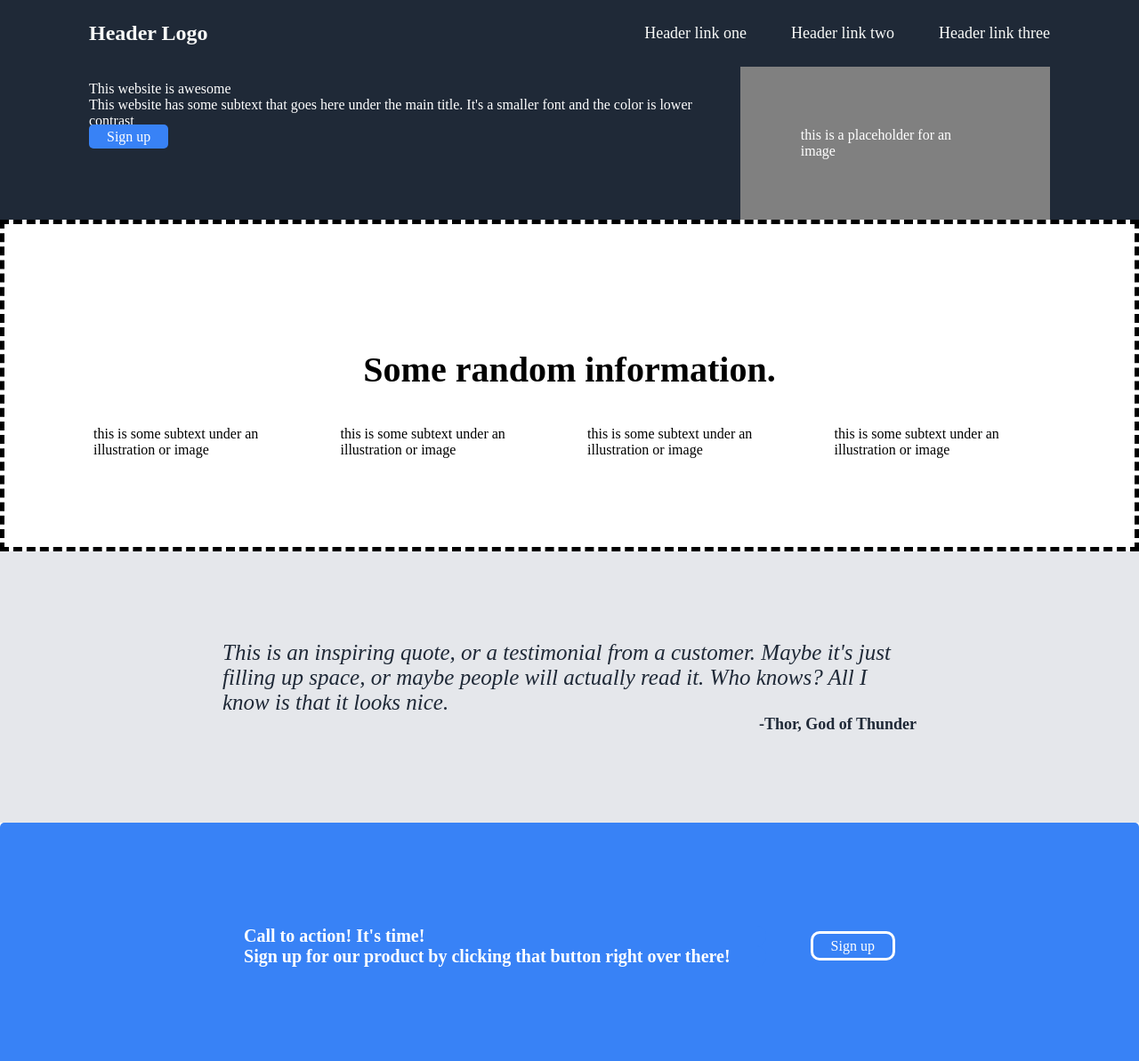
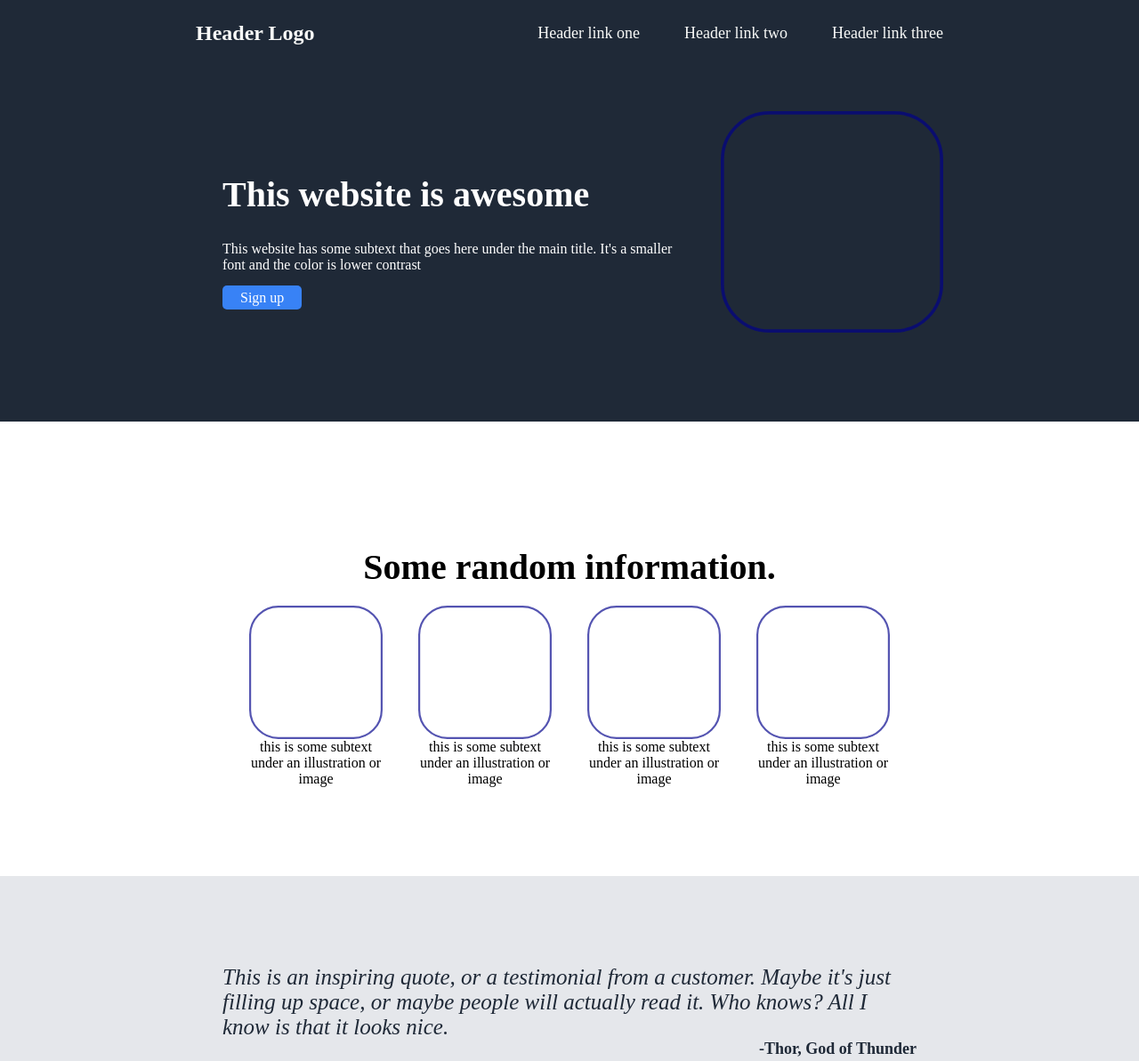
Before and after one commit to Eli8375/odin-landing-page, a plain HTML site: page index.html in a window 1280 px wide. Shown: the top 1193 px of the page at 89% size. Drawn offline with Linux system fonts and the light colour scheme.

Commit message:
image added, code cleaned slightly, site similar now

```diff
--- a/index.html
+++ b/index.html
@@ -10,6 +10,7 @@
     <body>
         <div class="article">
             <div class="header">
+                <nav class="nav">
                     <ul class="left-links">
                         <li class="header-link">Header Logo</li>
                     </ul>
@@ -18,23 +19,36 @@
                         <li class="header-link">Header link two</li>
                         <li class="header-link">Header link three</li>
                     </ul>
-            </div>
-            <div class="main-content">
+                </nav>
                 <div class="body-top">
                     <ul class="body-top-left">
-                        <li class="body-top-item">This website is awesome</li>
+                        <p class="body-top-item">This website is awesome</p>
                         <li class="body-top-item">This website has some subtext that goes here under the main title. It's a smaller font and the color is lower contrast</li>
                         <li class="button"><a href="###">Sign up</a></li>
                     </ul>
-                        <li class="body-top-right">this is a placeholder for an image</li>
+                    <img src="./img/border-box.svg" alt="border-box">
                 </div>
+            </div>
+            <div class="main-content">
                 <div class="body-middle-1">
-                    <p class="body-middle-1-title">Some random information.</p>
+                    <p>Some random information.</p>
                         <div class="body-middle-1-box-group">
-                            <li class="box">this is some subtext under an illustration or image</li>
-                            <li class="box">this is some subtext under an illustration or image</li>
-                            <li class="box">this is some subtext under an illustration or image</li>
-                            <li class="box">this is some subtext under an illustration or image</li>
+                            <div class="box">
+                                <img src="./img/border-box.svg" alt="border-box">
+                                <li class="box-word">this is some subtext under an illustration or image</li>
+                            </div>
+                            <div class="box">
+                                <img src="./img/border-box.svg" alt="border-box">
+                                <li class="box-word">this is some subtext under an illustration or image</li>
+                            </div>
+                            <div class="box">
+                                <img src="./img/border-box.svg" alt="border-box">
+                                <li class="box-word">this is some subtext under an illustration or image</li>
+                            </div>
+                            <div class="box">
+                                <img src="./img/border-box.svg" alt="border-box">
+                                <li class="box-word">this is some subtext under an illustration or image</li>
+                            </div>
                         </div>
                 </div>
                 <div class="body-middle-2">
@@ -42,11 +56,13 @@
                     <li class="body-middle-2-author">-Thor, God of Thunder</li>
                 </div>
                 <div class="body-bottom">
+                    <div class="banner">
                         <ul class="body-bottom-left">
-                        <li class="body-bottom-item">Call to action! It's time!</li>
+                            <p>Call to action! It's time!</p>
                             <li class="body-bottom-item">Sign up for our product by clicking that button right over there!</li>
                         </ul>
                         <li class="button"><a href="###">Sign up</a></li>
+                    </div>
                 </div>
             </div>
             <div class="footer">
--- a/styles.css
+++ b/styles.css
@@ -28,8 +28,12 @@ a {
     display: flex;
     background-color: #1F2937;
     color: #F9FAF8;
-    padding: 0 100px;
+    padding: 0 220px;
+    flex-direction: column;
+}
 
+.nav {
+    display: flex;
 }
 
 .left-links {
@@ -51,7 +55,13 @@ a {
     display: flex;
     background-color: #1F2937;
     color: white;
-    padding: 0 100px;
+    justify-content: center;
+    margin: 50px 0 100px 0;
+}
+
+.body-top img {
+    width: 250px;
+    height: auto;
 }
 
 .body-top-right {
@@ -59,29 +69,58 @@ a {
     padding: 68px;
 }
 
-.body-top .button a {
+.body-top-left {
+    display: flex;
+    flex-direction: column;
+    flex: 1;
+    margin: 0;
+    padding: 30px;
+}
+
+.body-top-item, .body-top-left button {
+    flex: 1;
+}
+
+.body-top-left .button a {
     background-color: #3882F6;
     border-radius: 5px;
     color: white;
     padding: 5px 20px 5px 20px;
+
 }
 
 .body-middle-1 {
     display: flex;
     flex-direction: column;
-    border: 5px dashed black;
-    padding: 100px 100px;
+    padding: 100px 350px;
     align-items: center;
 }
 
-.body-middle-1-title {
+p {
     font-size: 40px;
     font-weight: 700;
+    margin-bottom: 20px;
 }
 
 .body-middle-1-box-group {
     display: flex;
     gap: 40px;
+}
+
+.box {
+    display: flex;
+    flex-direction: column;
+    align-items: center;
+    justify-content: center;
+}
+
+.box img {
+    width: 150px;
+    height: auto;
+}
+
+.box-word {
+    text-align: center;
 }
 
 .body-middle-2 {
@@ -112,9 +151,17 @@ a {
     display: flex;
     align-items: center;
     justify-content: center;
+    border-radius: 5px;
+    padding: 100px
+}
+
+.banner {
+    display: flex;
+    align-items: center;
+    justify-content: center;
     background-color: #3882F6;
     border-radius: 5px;
-    padding: 100px 100px;
+    padding: 10px 100px;
 }
 
 .body-bottom .button a{
@@ -125,13 +172,15 @@ a {
     margin-left: 50px;
 }
 
-.body-bottom-item {
-    background-color: #3882F6;
+.body-bottom-left {
     padding-right: 40px;
-    border-radius: 10px;
-    font-size: 20px;
     color: white;
+}
+
+.body-bottom-left p {
+    font-size: 30px;
     font-weight: bold;
+    margin: 0;
 }
 
 .footer {
```
Also changed, not shown: img/border-box.svg (added). Lines whose indentation alone changed are shown as unchanged.
